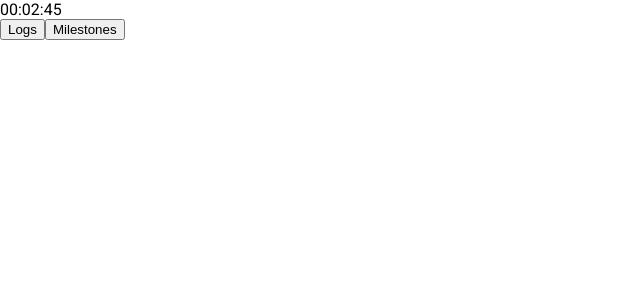
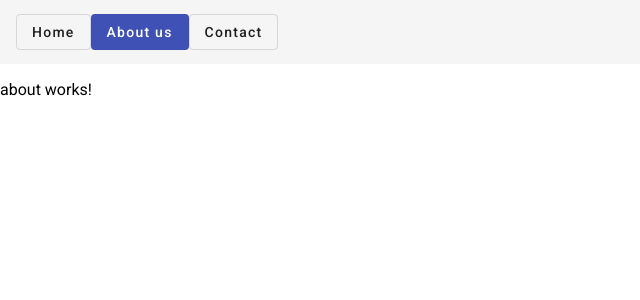
Before and after one commit to edin-fazlic/habit-reboot-frontend, an Angular app: page /about in a window 1280 px wide. Shown: the top 300 px of the page, without its empty margins (0-640 px from the left). Built offline with nearby package versions, Linux system fonts and the light colour scheme.

Commit message:
Added header

```diff
--- /dev/null
+++ b/src/app/about/about.component.html
@@ -0,0 +1 @@
+<p>about works!</p>
--- a/src/app/app.component.html
+++ b/src/app/app.component.html
@@ -1 +1,2 @@
+<app-header></app-header>
 <router-outlet></router-outlet>
--- /dev/null
+++ b/src/app/contact/contact.component.html
@@ -0,0 +1 @@
+<p>contact works!</p>
--- /dev/null
+++ b/src/app/header/header.component.html
@@ -0,0 +1,9 @@
+<mat-toolbar>
+  <ng-container *ngFor="let b of toolbarButtons">
+    <button mat-flat-button color="primary" type="button"
+            *ngIf="b.route === selectedRoute; else notSelectedButton" (click)="navigateTo(b.route)">{{b.text}}</button>
+    <ng-template #notSelectedButton>
+      <button mat-stroked-button type="button" (click)="navigateTo(b.route)">{{b.text}}</button>
+    </ng-template>
+  </ng-container>
+</mat-toolbar>
--- /dev/null
+++ b/src/app/header/header.component.ts
@@ -0,0 +1,43 @@
+import { Component } from '@angular/core';
+import {NavigationEnd, Router} from '@angular/router';
+import {filter} from 'rxjs';
+
+@Component({
+  selector: 'app-header',
+  templateUrl: './header.component.html',
+  styleUrls: ['./header.component.css']
+})
+export class HeaderComponent {
+
+  public toolbarButtons = [
+    {
+      text: 'Home',
+      route: '',
+    },
+    {
+      text: 'About us',
+      route: 'about',
+    },
+    {
+      text: 'Contact',
+      route: 'contact',
+    },
+  ];
+
+  public selectedRoute:any;
+
+  constructor(private router: Router) {
+    router.events.pipe(
+      filter(event => event instanceof NavigationEnd)
+    ).subscribe(event => {
+      this.selectedRoute = ((event as NavigationEnd).url)?.substring(1);
+      console.log(this.selectedRoute);
+    });
+  }
+
+  public navigateTo(route:string):void {
+    this.router.navigate([
+      route,
+    ]);
+  }
+}
```
Also changed, not shown: src/app/about/about.component.ts (added, +10 -0 lines), src/app/app-routing.module.ts (+10 -0 lines), src/app/app.module.ts (+12 -1 lines), src/app/contact/contact.component.ts (added, +10 -0 lines), src/app/about/about.component.css (added), src/app/contact/contact.component.css (added), src/app/header/header.component.css (added).
